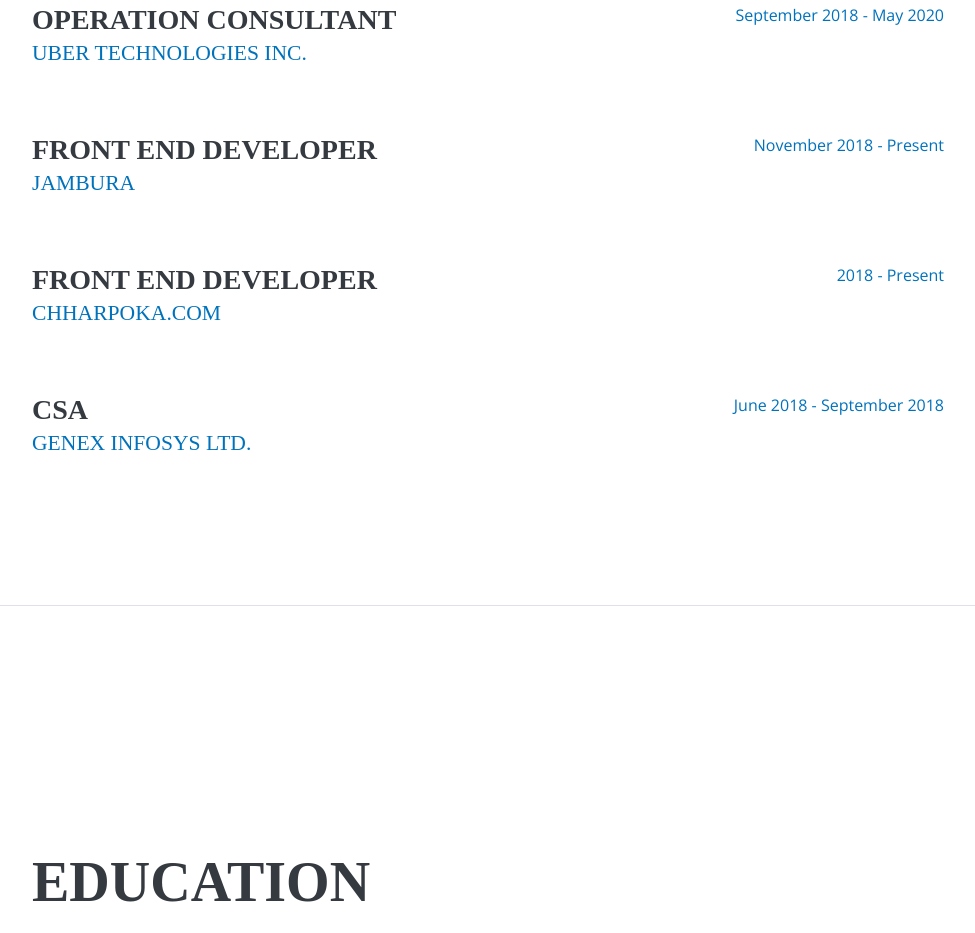
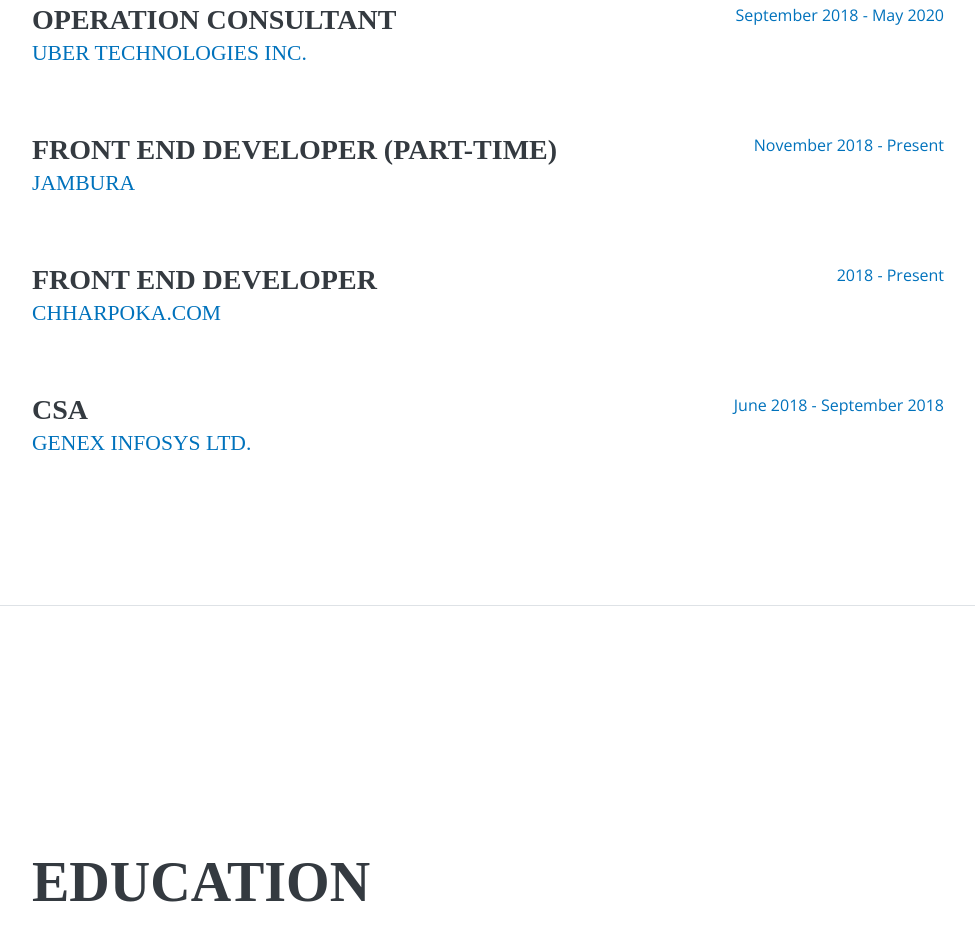
Before and after one commit to kaziRohanUddin/kaziRohanUddin.github.io, a plain HTML site: page index.html in a window 1280 px wide. Shown: the part 994-1927 px from the top of the page, without its empty margins (288-1263 px from the left). Drawn offline with nearby package versions, Linux system fonts and the light colour scheme; a web font is replaced by a local one.

Commit message:
Update index.html
Etc

```diff
--- a/index.html
+++ b/index.html
@@ -149,7 +149,7 @@
 
           <div class="resume-item d-flex flex-column flex-md-row mb-5">
             <div class="resume-content mr-auto">
-              <h3 class="mb-0">Front End Developer</h3>
+              <h3 class="mb-0">Front End Developer (part-time)</h3>
               <div class="subheading mb-3"><a href="https://www.jamburatec.com/" target="_blank">JAMBURA</a></div>
               <p></p>
             </div>
```
